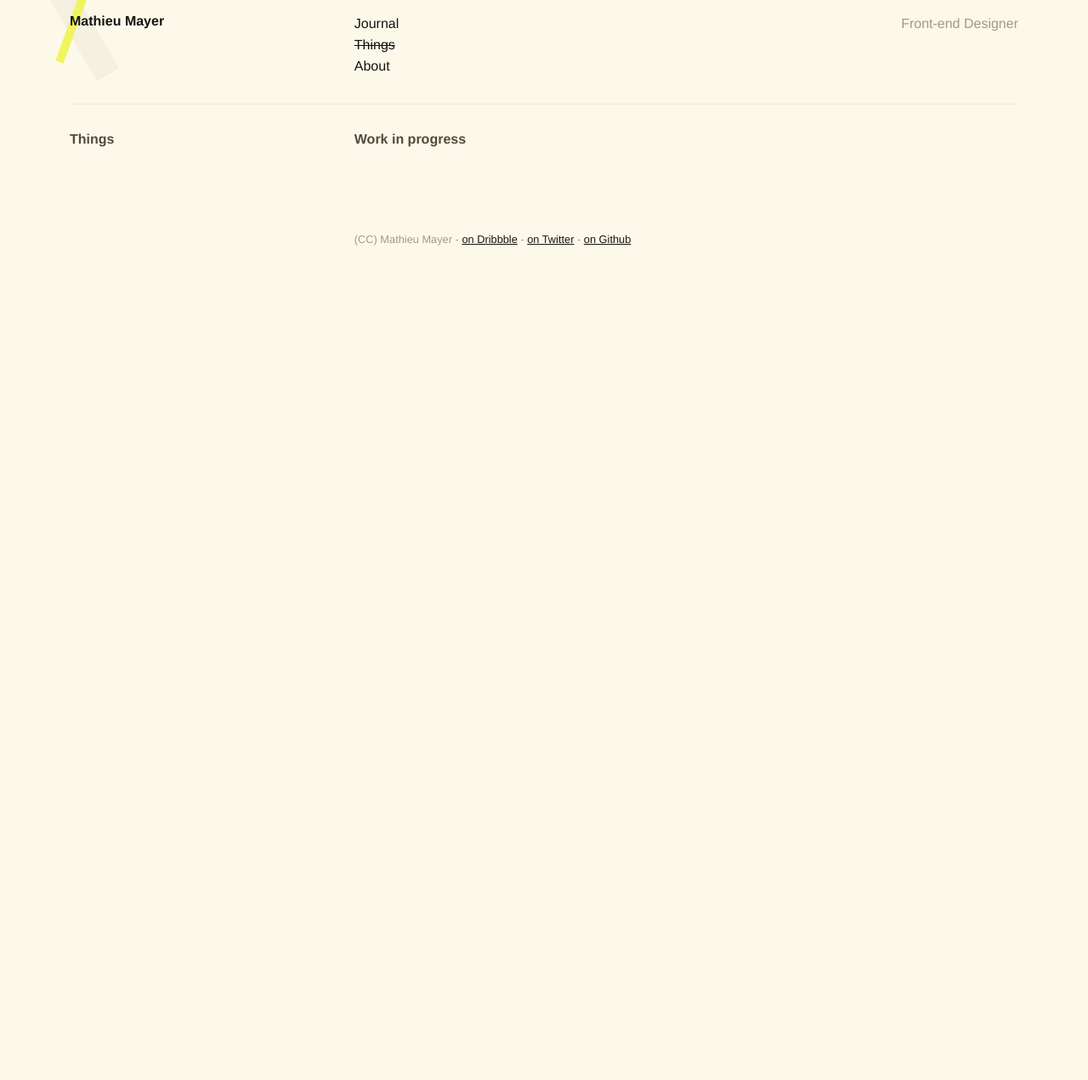
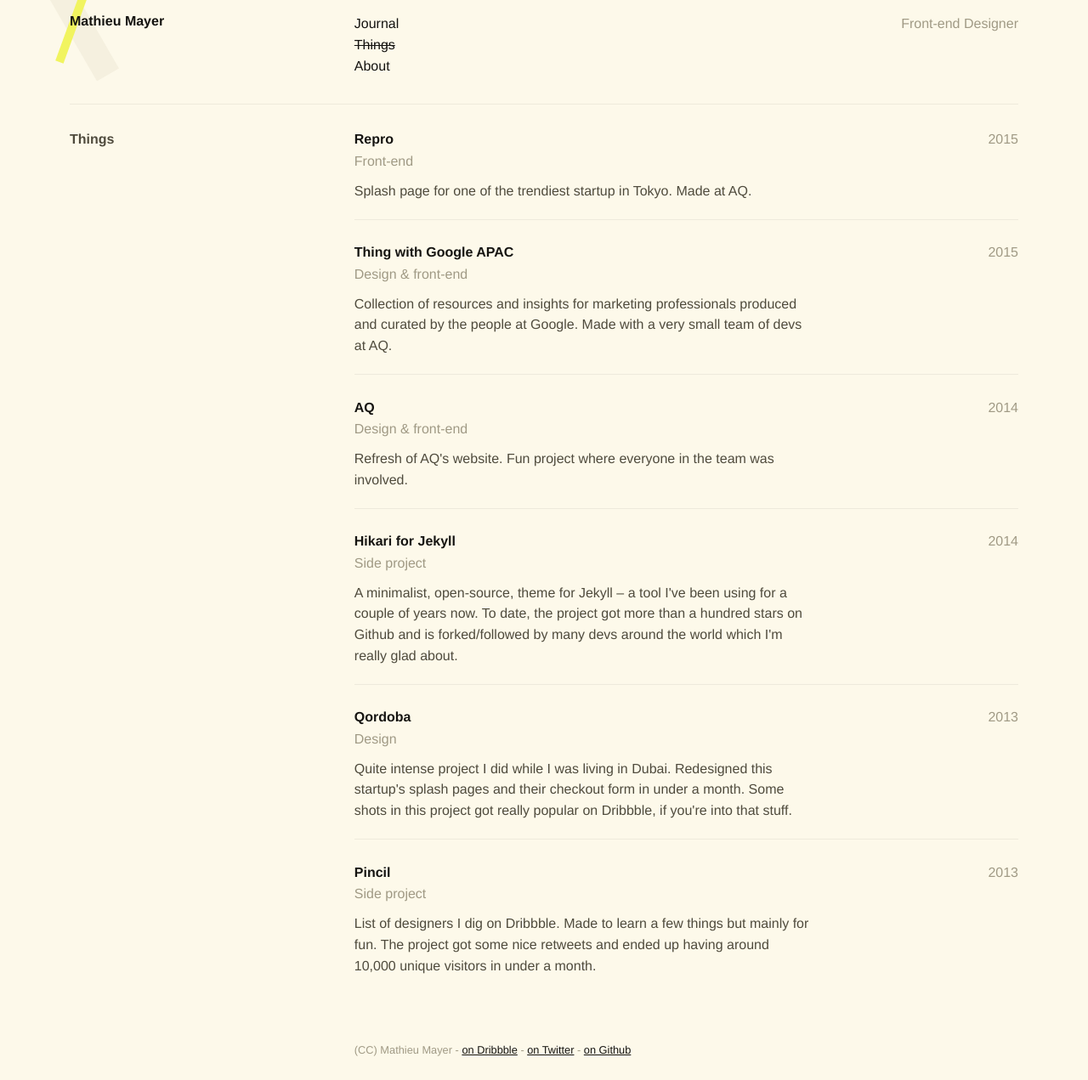
Before and after one commit to mx3m/mx3m.github.io, a Jekyll site: the page built from things.html, in a window 1280 px wide. Shown: the whole page at 85% size. Built offline with Jekyll 4.4.1, drawn with Linux system fonts in a browser that asks for light colours; nearby versions of some CDN libraries; before the commit the page ends 900 px from its top, so only the background shows below that.

Commit message:
added projects

```diff
--- a/_sass/03-organisms/_posts-list.scss
+++ b/_sass/03-organisms/_posts-list.scss
@@ -2,6 +2,17 @@
   @extend %reset-list;
   &-item {
     margin: 2.2rem 0;
+    .things & {
+      padding: 2em 0;
+      border-bottom: 1px solid rgba(0, 0, 0, 0.06);
+      &:first-child {
+        padding-top: 0;
+      }
+      &:last-child {
+        padding-bottom: 0;
+        border-bottom: none;
+      }
+    }
     &:first-child {
       margin-top: 0;
     }
--- /dev/null
+++ b/_sass/03-organisms/_things-list.scss
@@ -0,0 +1,35 @@
+.things-list {
+  @extend .posts-list;
+  &-item {
+    padding: 20px 0;
+    border-bottom: 1px solid rgba(0, 0, 0, 0.06);
+    &:first-child {
+      padding-top: 0;
+    }
+    &:last-child {
+      padding-bottom: 0;
+      border-bottom: none;
+    }
+  }
+  &-item-title {
+    @extend .posts-list-item-title;
+  }
+  &-item-link {
+    @extend .posts-list-item-link;
+  }
+  &-item-type {
+    display: block;
+    margin-top: 5px;
+    color: $color-text-lighter;
+  }
+  &-item-date {
+    @include breakpoint(sm) {
+      float: right;
+    }
+    color: $color-text-lighter;
+    font-weight: 300;
+  }
+  &-item-description {
+    margin: 10px 0;
+  }
+}
--- a/about.html
+++ b/about.html
@@ -9,7 +9,7 @@ title: About
 <div class="main">
   <img class="main-top-img" src="{{ site.baseurl }}/img/about/matsuri.jpg" alt="I love Matsuri" title="Tokyo, Nishi-shinjuku gochome Matsuri, 2010"/>
   <article class="post-content">
-    <p>Here's 10 things you should know about me.</p>
+    <p>Here are 10 things you should know about me.</p>
     <ol>
       <li>I'm a front-end designer. Meaning, I design User Interfaces mainly using code like HTML, CSS &amp;  Javascript.</li>
       <li>I do Sketch too. Whenever possible, I like to skip that part though. Paper & code works best for me.</li>
--- a/css/main.scss
+++ b/css/main.scss
@@ -23,6 +23,7 @@
         "03-organisms/footer",
         "03-organisms/aside",
         "03-organisms/posts-list",
+        "03-organisms/things-list",
         "03-organisms/albums-list";
 
 @import "04-templates/post";
--- a/things.html
+++ b/things.html
@@ -7,16 +7,21 @@ id: things
 {% include aside.html %}
 
 <article class="main">
-  <ul class="posts-list">
-    {% for thing in site.things %}
-      <li class="posts-list-item">
-        <h3 class="posts-list-item-title">
-          {% if things.hyperlink %}
-            <a class="posts-list-item-link" href="{{ thing.hyperlink }}">{{ thing.title }}</a>
+  <ul class="things-list">
+    {% for thing in site.things reversed %}
+      <li class="things-list-item">
+        <h3 class="things-list-item-title">
+          {% if thing.hyperlink %}
+            <a class="things-list-item-link" href="{{ thing.hyperlink }}">{{ thing.title }}</a>
+            <span class="things-list-item-date">{{ thing.year }}</span>
           {% else %}
             {{ thing.title }}
           {% endif %}
         </h3>
+        <article class="post-content">
+        <span class="things-list-item-type">{{ thing.type }}</span>
+          <p class="things-list-item-description">{{ thing.description }}</p>
+        </article>
       </li>
     {% endfor %}
   </ul>
```
Also changed, not shown: _drafts/2015-06-08-enough-with-your-one-columns-already.markdown (+3 -5 lines), _things/2013-09-15-pincil.md (added, +8 -0 lines), _things/2013-12-12-qordoba.md (added, +8 -0 lines), _things/2014-02-30-hikari-for-jekyll.md (added, +8 -0 lines), _things/2014-07-01-aq.md (added, +8 -0 lines), _things/2014-12-20-think-with-google-apac.md (added, +8 -0 lines), _things/2015-03-30-repro.md (added, +8 -0 lines), _things/2015-05-26-wip.md (deleted, +0 -4 lines), _drafts/2015-06-15-reliability-should-be-first-on-your-list.markdown (line endings or trailing spaces).
